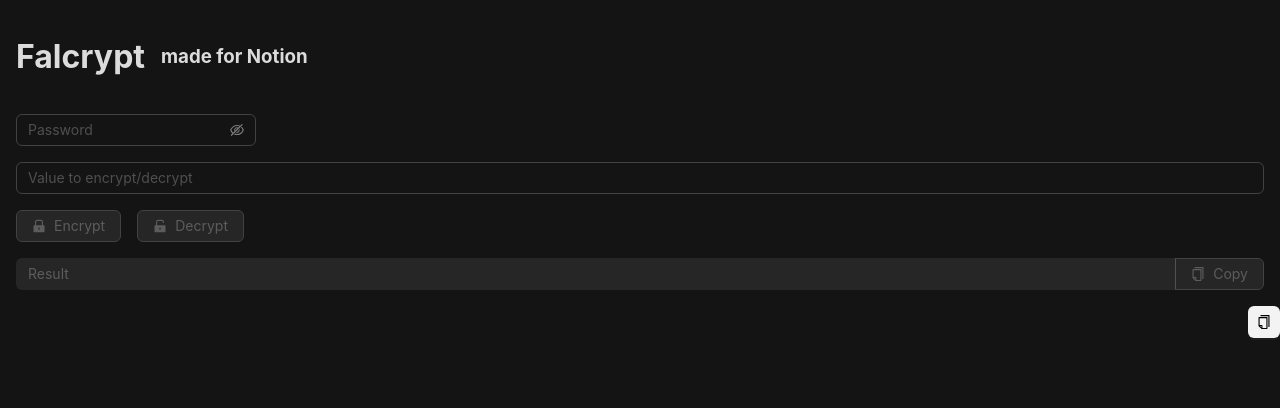
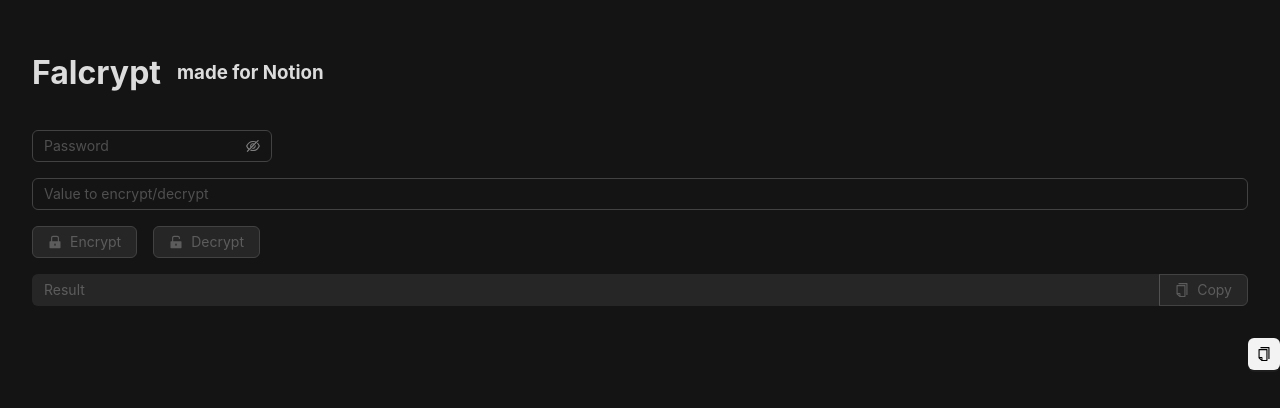
Before and after one commit to Falciighol/falcrypt, a React (Vite) app: page / in a window 1280 px wide. Shown: the top 408 px of the page. Built offline with nearby package versions, Linux system fonts and the light colour scheme.

Commit message:
chore: style clean up

```diff
--- a/src/App.tsx
+++ b/src/App.tsx
@@ -72,7 +72,7 @@
       }} justify={'center'} align={'top'}>
         <Space size={'middle'} direction="vertical" style={{
           width: '100%',
-          padding: '1rem'
+          padding: '2rem'
         }}>
           <Space size={'middle'} style={{
             color: colorText,
@@ -107,7 +107,7 @@
               icon={<UnlockFilled/>}
             >Decrypt</Button>
           </Space>
-          <Space.Compact style={{width: '100%'}}>
+          <Space.Compact style={{ width: '100%' }}>
             <Input placeholder="Result" readOnly value={result} variant={"filled"}/>
             <Tooltip placement="top" title={'Copied!'} arrow open={copied}>
               <Button
--- a/src/main.tsx
+++ b/src/main.tsx
@@ -17,9 +17,6 @@
       algorithm: theme[selectedTheme],
       "token": {
         fontFamily: '-apple-system, BlinkMacSystemFont, "Segoe UI", Roboto',
-        "colorPrimary": "#bb30ff",
-        "colorInfo": "#bb30ff",
-        "colorSuccess": "#3ec71a",
       },
     }}>
       <App />
```
